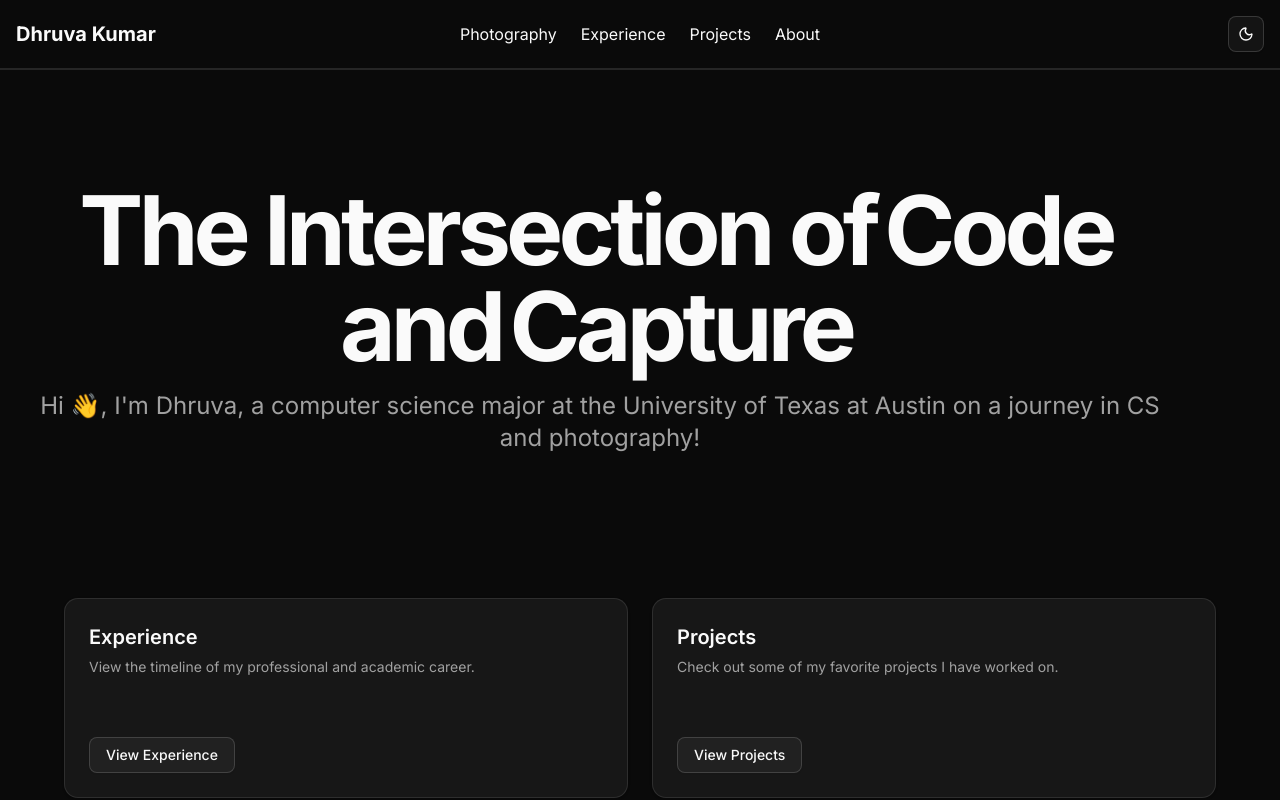
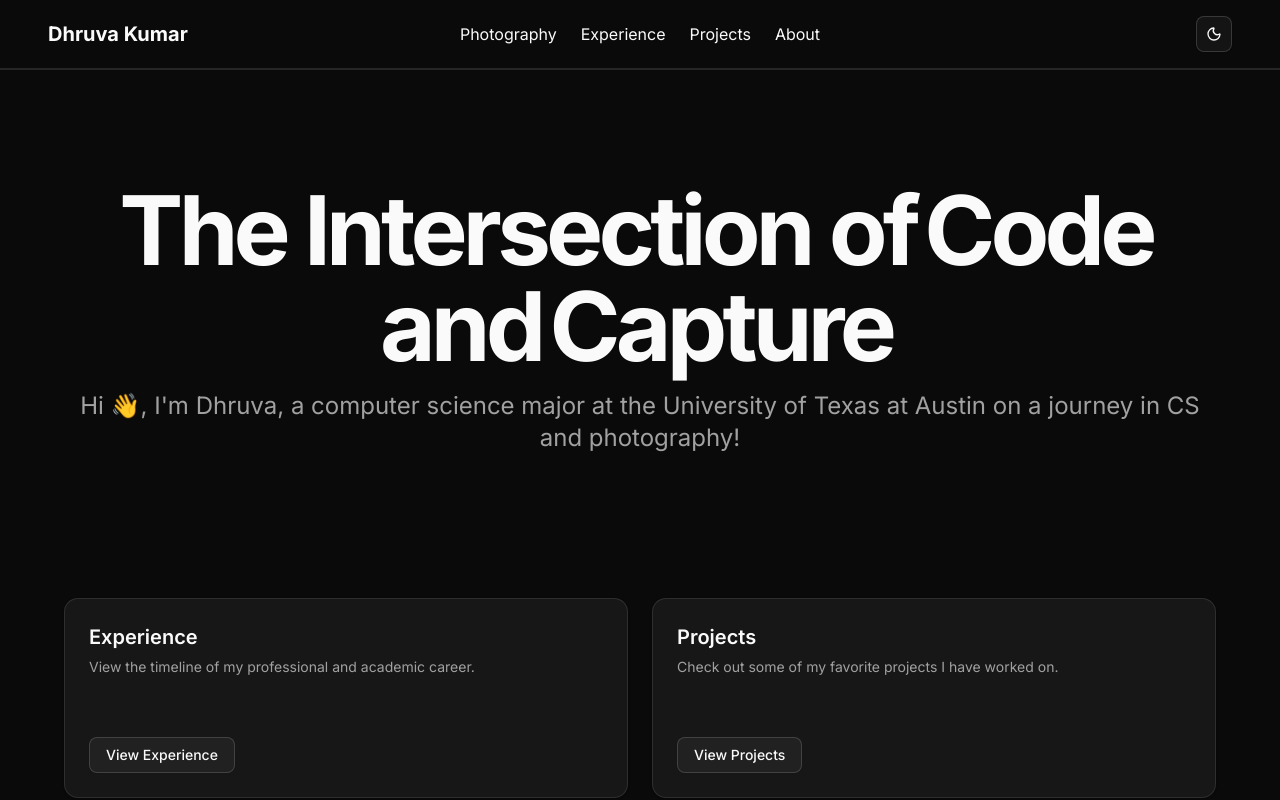
Before and after one commit to dhruva-dk/portfolio, a Next.js app: page / in a window 1280 px wide. Shown: the top 800 px of the page. Built offline with nearby package versions, Linux system fonts and the light colour scheme.

Commit message:
updated theme provider import to remove error and added at container utility

```diff
--- a/src/app/globals.css
+++ b/src/app/globals.css
@@ -2,6 +2,12 @@
 @import "tw-animate-css";
 
 @custom-variant dark (&:is(.dark *));
+
+@utility container {
+  margin-inline: auto;
+  padding-inline: 2rem;
+}
+
 
 @theme inline {
   --color-background: var(--background);
--- a/src/components/theme-provider.tsx
+++ b/src/components/theme-provider.tsx
@@ -1,8 +1,10 @@
-'use client';
+"use client";
 
-import * as React from 'react';
-import { ThemeProvider as NextThemesProvider } from 'next-themes';
-import { type ThemeProviderProps } from 'next-themes/dist/types';
+import * as React from "react";
+import {
+  ThemeProvider as NextThemesProvider,
+  ThemeProviderProps,
+} from "next-themes";
 
 export function ThemeProvider({ children, ...props }: ThemeProviderProps) {
   return <NextThemesProvider {...props}>{children}</NextThemesProvider>;
```
